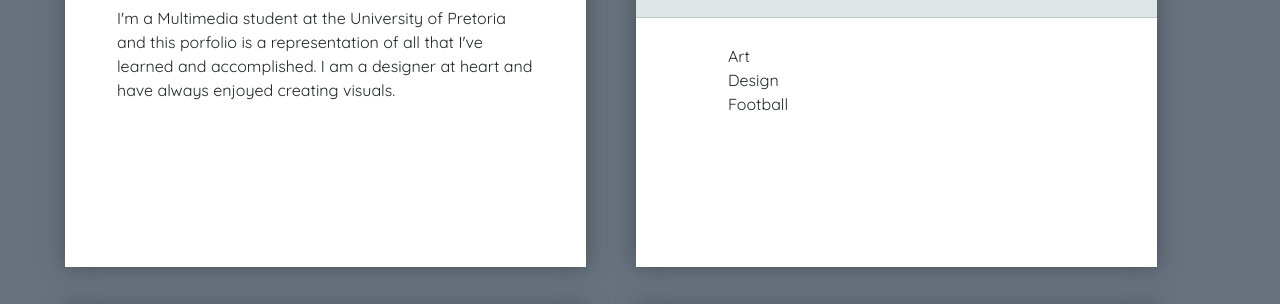
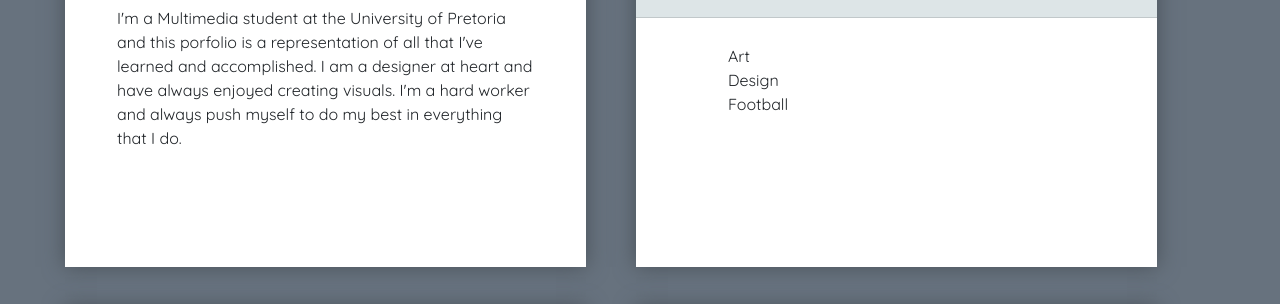
Before and after one commit to Tshego-S/Tshego-S.github.io, a plain HTML site: page index.html in a window 1280 px wide. Shown: the part 483-787 px from the top of the page. Drawn offline with nearby package versions, Linux system fonts and the light colour scheme.

Commit message:
Introduction extended

```diff
--- a/index.html
+++ b/index.html
@@ -23,7 +23,7 @@
 			<div class="card col-md-5">
 				<div class="card-header"><h2></h2></div>
 				<div class="card-body">
-					<p>I'm a Multimedia student at the University of Pretoria and this porfolio is a representation of all that I've learned and accomplished. I am a designer at heart and have always enjoyed creating visuals.</p>
+					<p>I'm a Multimedia student at the University of Pretoria and this porfolio is a representation of all that I've learned and accomplished. I am a designer at heart and have always enjoyed creating visuals. I'm a hard worker and always push myself to do my best in everything that I do.</p>
 				</div>
 			</div>
 			<div class="card col-md-5">
```
